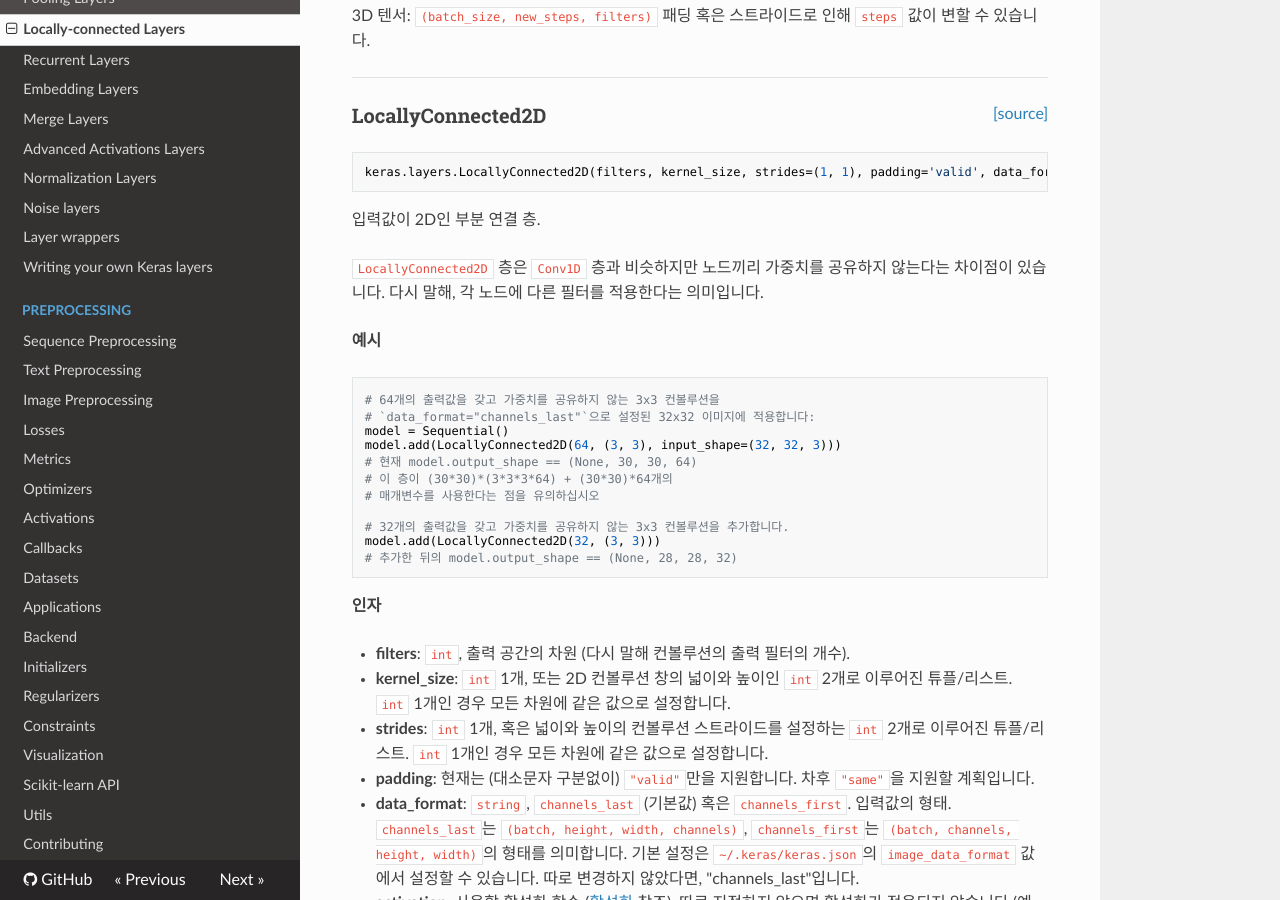
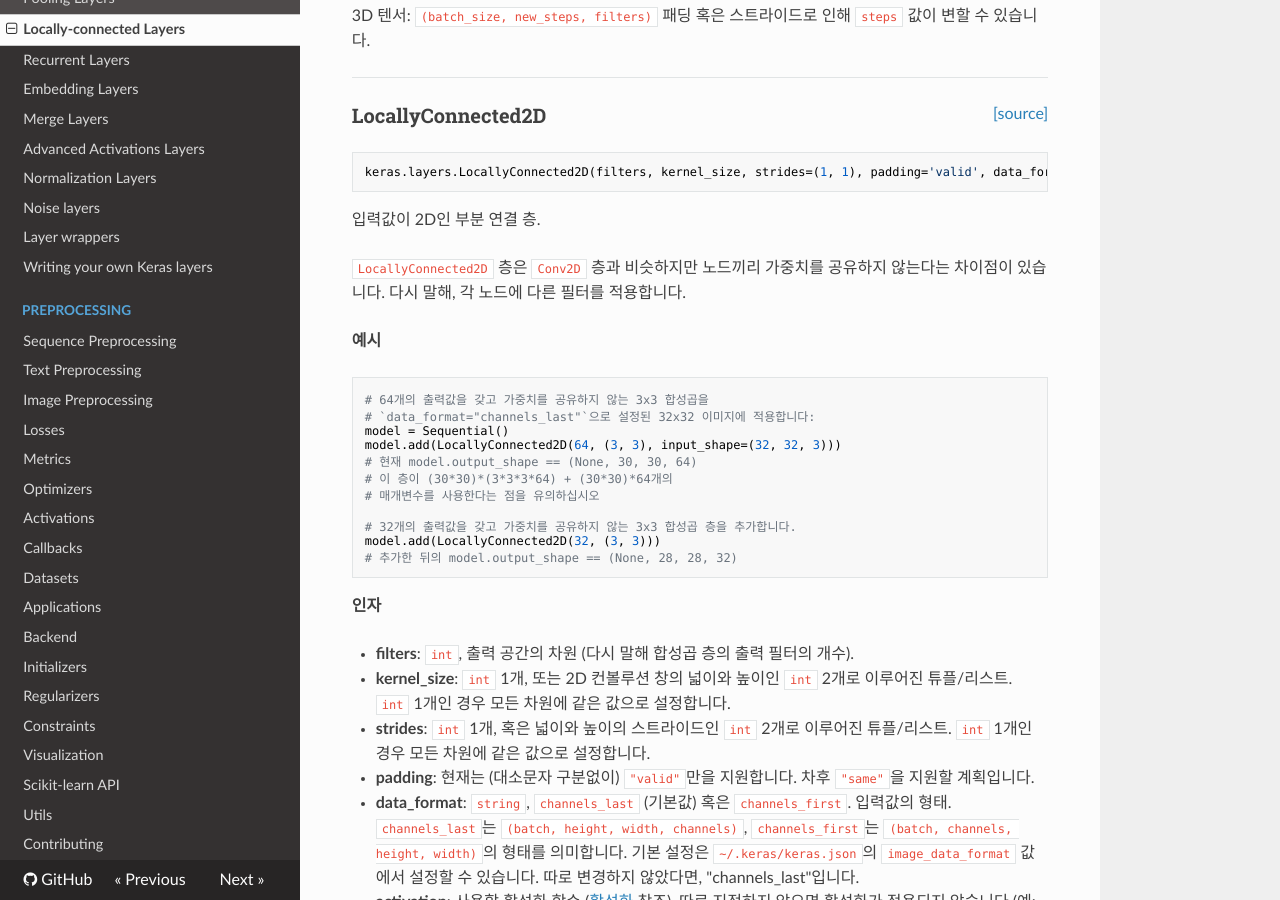
Before and after one commit to keras-team/keras-docs-ko, an MkDocs documentation site: the page built from sources/layers/local.md, in a window 1280 px wide and 900 px high, scrolled down 1167 px. Built offline with MkDocs 1.6.1, drawn with Linux system fonts in a browser that asks for light colours; nearby versions of some CDN libraries; some of the changed text lies outside the part shown.

Commit message:
Update local.md

````diff
--- a/sources/layers/local.md
+++ b/sources/layers/local.md
@@ -9,7 +9,7 @@ keras.layers.LocallyConnected1D(filters, kernel_size, strides=1, padding='valid'
 
 `LocallyConnected1D` 층은 `Conv1D` 층과 비슷하지만
 노드끼리 가중치<sub>weight</sub>를 공유하지 않는다는 차이점이 있습니다.
-다시 말해, 각 노드에 다른 필터를 적용한다는 의미입니다.
+다시 말해, 각 노드에 다른 필터를 적용합니다.
 
 __예시__
 
@@ -78,14 +78,14 @@ keras.layers.LocallyConnected2D(filters, kernel_size, strides=(1, 1), padding='v
 입력값이 2D인 부분 연결 층.
 
 
-`LocallyConnected2D` 층은 `Conv1D` 층과 비슷하지만
+`LocallyConnected2D` 층은 `Conv2D` 층과 비슷하지만
 노드끼리 가중치를 공유하지 않는다는 차이점이 있습니다.
-다시 말해, 각 노드에 다른 필터를 적용한다는 의미입니다.
+다시 말해, 각 노드에 다른 필터를 적용합니다.
 
 __예시__
 
 ```python
-# 64개의 출력값을 갖고 가중치를 공유하지 않는 3x3 컨볼루션을
+# 64개의 출력값을 갖고 가중치를 공유하지 않는 3x3 합성곱을
 # `data_format="channels_last"`으로 설정된 32x32 이미지에 적용합니다:
 model = Sequential()
 model.add(LocallyConnected2D(64, (3, 3), input_shape=(32, 32, 3)))
@@ -93,7 +93,7 @@ model.add(LocallyConnected2D(64, (3, 3), input_shape=(32, 32, 3)))
 # 이 층이 (30*30)*(3*3*3*64) + (30*30)*64개의
 # 매개변수를 사용한다는 점을 유의하십시오
 
-# 32개의 출력값을 갖고 가중치를 공유하지 않는 3x3 컨볼루션을 추가합니다.
+# 32개의 출력값을 갖고 가중치를 공유하지 않는 3x3 합성곱 층을 추가합니다.
 model.add(LocallyConnected2D(32, (3, 3)))
 # 추가한 뒤의 model.output_shape == (None, 28, 28, 32)
 ```
@@ -101,12 +101,12 @@ model.add(LocallyConnected2D(32, (3, 3)))
 __인자__
 
 - __filters__: `int`, 출력 공간의 차원
-    (다시 말해 컨볼루션의 출력 필터의 개수).
+    (다시 말해 합성곱 층의 출력 필터의 개수).
 - __kernel_size__: `int` 1개, 또는 2D 컨볼루션 창의
     넓이와 높이인 `int` 2개로 이루어진 튜플/리스트.
     `int` 1개인 경우 모든 차원에 같은 값으로 설정합니다.
 - __strides__: `int` 1개, 혹은 넓이와 높이의
-    컨볼루션 스트라이드를 설정하는 `int` 2개로 이루어진 튜플/리스트.
+    스트라이드인 `int` 2개로 이루어진 튜플/리스트.
     `int` 1개인 경우 모든 차원에 같은 값으로 설정합니다.
 - __padding__: 현재는 (대소문자 구분없이) `"valid"`만을 지원합니다.
     차후 `"same"`을 지원할 계획입니다.
````
